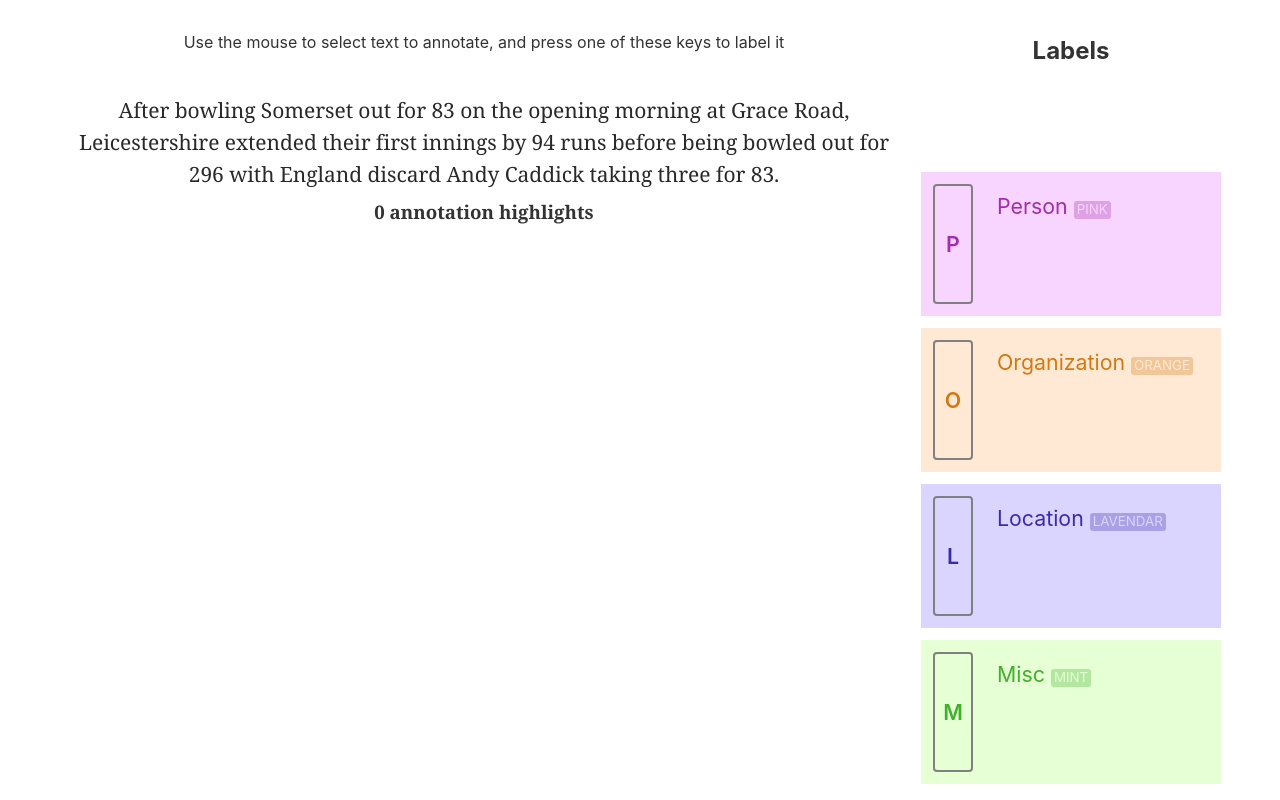
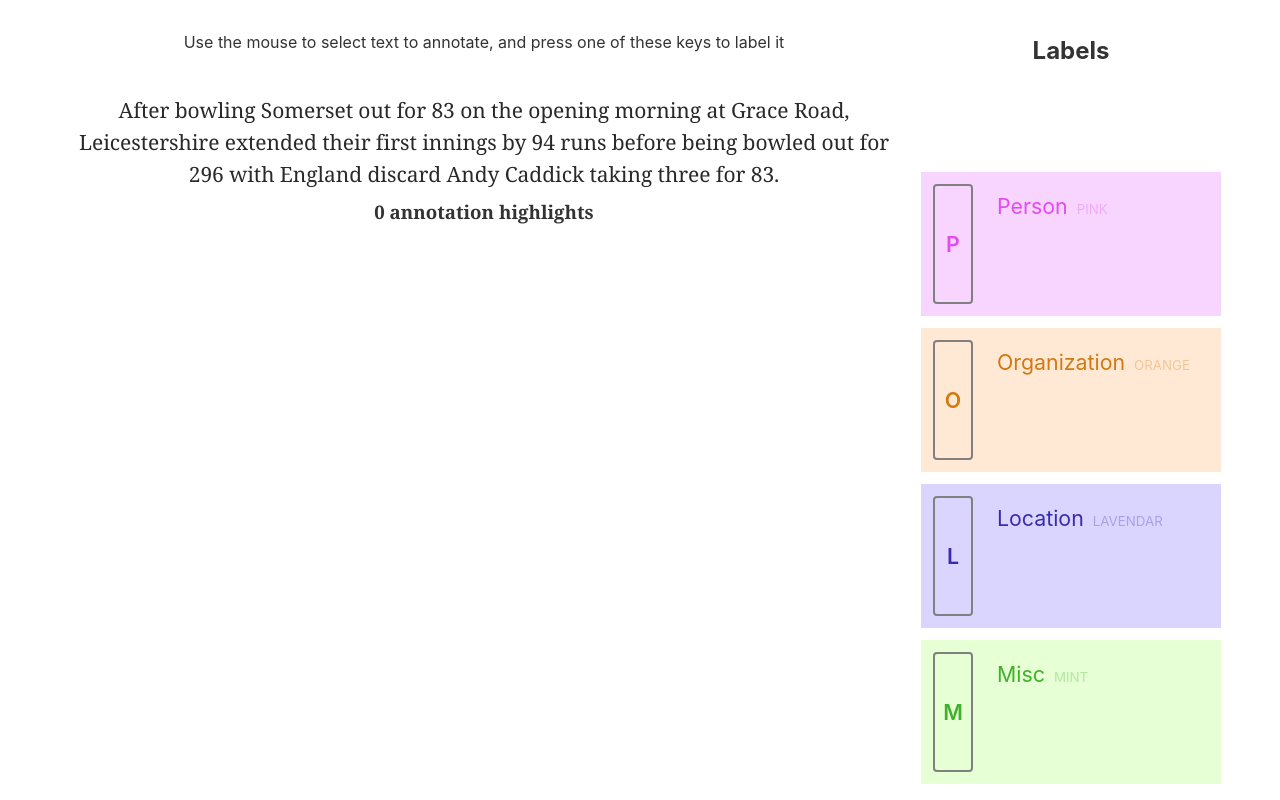
Before and after one commit to ledgerluminary55/labeller, a Svelte app: page / in a window 1280 px wide. Built offline with nearby package versions, Linux system fonts and the light colour scheme.

Commit message:
Tighten code
Move colors into global CSS as CSS variables

```diff
--- a/public/global.css
+++ b/public/global.css
@@ -4,6 +4,16 @@ html, body {
 	height: 100%;
 }
 
+:root {
+	--lavendar:#392bb0;
+	--lavendar-light:#dad5ff;
+	--orange:#d37912;
+	--orange-light:#ffe9d5;
+	--pink:#e34bf1;
+	--pink-light:#f7d5ff;
+	--mint:#41b02b;
+	--mint-light:#e6ffd5;
+}
 
 /* https://www.paulirish.com/2012/box-sizing-border-box-ftw/ */
 html {
@@ -12,6 +22,8 @@ html {
 *, *:before, *:after {
   box-sizing: inherit;
 }
+
+
 
 body {
 	color: #333;
--- a/src/components/Document.svelte
+++ b/src/components/Document.svelte
@@ -18,6 +18,9 @@
     'KeyL': Label.Location,
     'KeyM': Label.Misc,
   }
+
+  const COLORS_FOR_KEYS = {}
+  COLORS_FOR_KEYS[Label.Organisation] = ''
 
   let highlights: Annotation[];
 
@@ -91,8 +94,6 @@
       }]
     })
 
-
-
     log(`Key ${key} was pressed and text is selected. Create annotation...`, annotation)
 
     annotations.update((currentAnnotations) => {
@@ -124,8 +125,8 @@
   }
 
   :global(.annotation) {
+    opacity: 0.5;
     background-color: red;
-
 
   }
 
@@ -144,7 +145,7 @@
           left: {highlightPosition.left - 165}px;
           width: {highlightPosition.width}px;
           height: {highlightPosition.height}px;
-        ">{highlight.text}
+        ">{highlight.label}
 
         </div>
       {/each}
--- a/src/components/Labeller.svelte
+++ b/src/components/Labeller.svelte
@@ -1,34 +1,11 @@
 <script lang="ts">
-
+  import { labelKeys, labelColors } from '../constants';
   import { annotations, Label } from '../store';
-
   const labelNames = Object.values(Label);
-
-  const labelKeys = {}
-  labelKeys[Label.Location] = 'L'
-  labelKeys[Label.Misc] = 'M'
-  labelKeys[Label.Person] = 'P'
-  labelKeys[Label.Organisation] = 'O'
-
-  const labelColors = {}
-  labelColors[Label.Location] = 'Lavendar'
-  labelColors[Label.Misc] = 'Mint'
-  labelColors[Label.Person] = 'Pink'
-  labelColors[Label.Organisation] = 'Orange'
 </script>
 
 <style>
 
-  :root {
-    --lavendar:#392bb0;
-    --lavendar-light:#dad5ff;
-    --orange:#d37912;
-    --orange-light:#ffe9d5;
-    --pink:#a52bb0;
-    --pink-light:#f7d5ff;
-    --mint:#41b02b;
-    --mint-light:#e6ffd5;
-  }
   .labeller {
     display: grid;
     grid-auto-flow: row;
@@ -68,54 +45,13 @@
     opacity: 0.3;
   }
 
-  /* Globals as these classes are created dynamically */
-  :global(.label.location) {
-    color: var(--lavendar);
-    background-color: var(--lavendar-light);
-  }
-
-  :global(.label.location .color) {
-    color: var(--lavendar-light);
-    background-color: var(--lavendar);
-  }
-
-  :global(.label.organization) {
-    color: var(--orange);
-    background-color: var(--orange-light);
-  }
-
-  :global(.label.organization .color) {
-    color: var(--orange-light);
-    background-color: var(--orange);
-  }
-
-  :global(.label.person) {
-    color: var(--pink);
-    background-color: var(--pink-light);
-  }
-
-  :global(.label.person .color) {
-    color: var(--pink-light);
-    background-color: var(--pink);
-  }
-
-  :global(.label.misc) {
-    color: var(--mint);
-    background-color: var(--mint-light);
-  }
-
-  :global(.label.misc .color) {
-    color: var(--mint-light);
-    background-color: var(--mint);
-  }
-
 </style>
 
 <div class="labeller">
   <h2>Labels</h2>
 
   {#each labelNames as labelName, index}
-    <div class="label {labelName}">
+    <div class="label" style="color: var(--{labelColors[labelName]}); background-color: var(--{labelColors[labelName]}-light); ">
       <span class="key">{labelKeys[labelName]}</span>
       <p>{labelName} <span class="color">{labelColors[labelName]}</span></p>
     </div>
--- /dev/null
+++ b/src/constants.ts
@@ -0,0 +1,13 @@
+import { Label } from "./store";
+
+export const labelKeys = {};
+labelKeys[Label.Location] = "L";
+labelKeys[Label.Misc] = "M";
+labelKeys[Label.Person] = "P";
+labelKeys[Label.Organisation] = "O";
+
+export const labelColors = {};
+labelColors[Label.Location] = "lavendar";
+labelColors[Label.Misc] = "mint";
+labelColors[Label.Person] = "pink";
+labelColors[Label.Organisation] = "orange";
```
